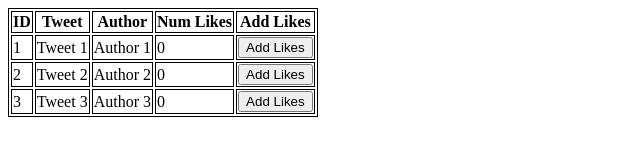
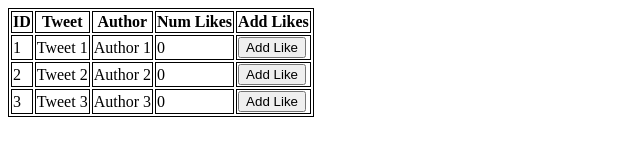
Before and after one commit to programming2-unbosque/JsStorageTutorial, a plain HTML site: page index.html in a window 1280 px wide. Shown: the full height of the page, 0-640 px from the left. Drawn offline with Linux system fonts and the light colour scheme.

Commit message:
Version including updating storage

```diff
--- a/index.html
+++ b/index.html
@@ -3,10 +3,12 @@
   <head>
     <title>JavaScript Storage Tutorial</title>
 
+    <!-- Referencing the stylesheet -->
     <link href="styles.css" rel="stylesheet">
   </head>
   <body>
 
+    <!-- Creating the table for printint the tweets -->
     <table>
       <thead>
         <th>
@@ -30,10 +32,15 @@
     </table>
 
     <script>
-
+      // Referencing the tweet table (body)
       const tweetsTable = document.getElementById("tweets-table");
 
-      var tweets = [
+      // Creating the JSON array containing the tweets
+      // If array exists in local storage, it will be used
+      // If not, it will be created
+      var tweets;
+      if (!localStorage.tweets) {
+        tweets = [
           {
             "id": 1,
             "text": "Tweet 1",
@@ -54,37 +61,56 @@
           }
         ];
 
+        // Storing the tweets in the local storage
         localStorage.setItem("tweets", JSON.stringify(tweets));
+      } else {
+        // Getting tweets from local storage
+        tweets = JSON.parse(localStorage.tweets);
+      }
 
+      // Iterating tweet by tweet
       tweets.map(tweet => {
-
+        // Creating the row for each tweet
         let newTr = document.createElement("tr");
 
+        // Creating the id cell
         let newTdId = document.createElement("td");
         newTdId.innerHTML = tweet.id;
 
+        // Creating the text cell
         let newTdText = document.createElement("td");
         newTdText.innerHTML = tweet.text;
 
+        // Creating the author cell
         let newTdAuthor = document.createElement("td");
         newTdAuthor.innerHTML = tweet.author;
 
+        // Creating the num likes cell
         let newTdLikes = document.createElement("td");
-        newTdLikes.id = "numlikes" + tweet.id;
+        newTdLikes.id = "num-likes-" + tweet.id;
         newTdLikes.innerHTML = tweet.likes;
 
+        // Creating the add like button cell
         let newTdButton = document.createElement("td");
         let newButton = document.createElement("button");
-        newButton.id = tweet.id;
-        newButton.innerHTML = "Add Likes";
+        newButton.id = "add-like-" + tweet.id;
+        newButton.innerHTML = "Add Like";
 
+        // Attaching the click event listener to the button
         newButton.addEventListener("click", function(event) {
-          let id = event.srcElement.id;
+          let id = event.srcElement.id.replace("add-like-", "");
 
+          // Matching tweet with the id from the clicked button
           let myTweet = tweets.find(tweet => tweet.id == id);
+
+          // Incrementing the num likes
           myTweet.likes++;
 
-          document.getElementById("numlikes" + id).innerHTML = myTweet.likes;
+          // Updating the num likes cell
+          document.getElementById("num-likes-" + id).innerHTML = myTweet.likes;
+
+          // Updating the local storage
+          localStorage.setItem("tweets", JSON.stringify(tweets));
         });
 
         newTdButton.append(newButton);
```
Lines whose indentation alone changed are shown as unchanged.
